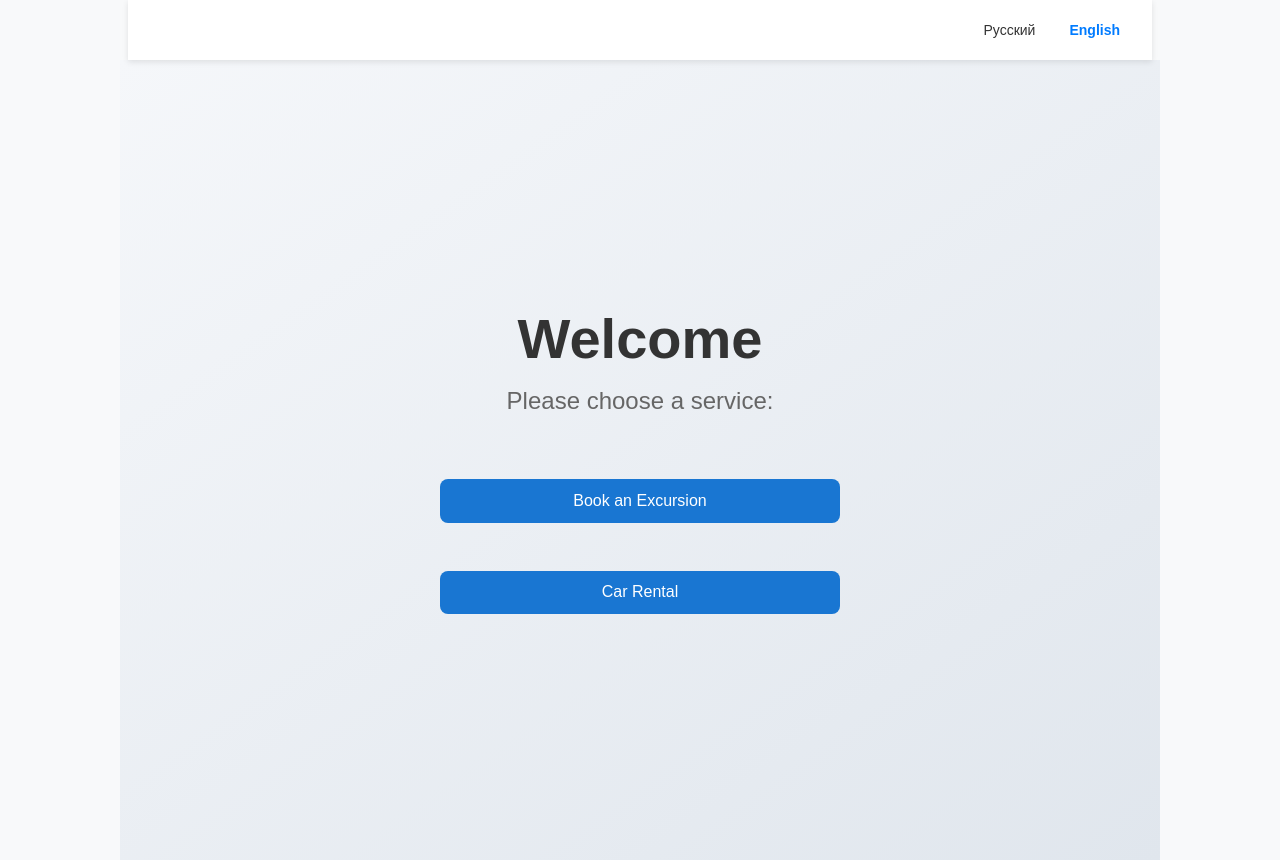
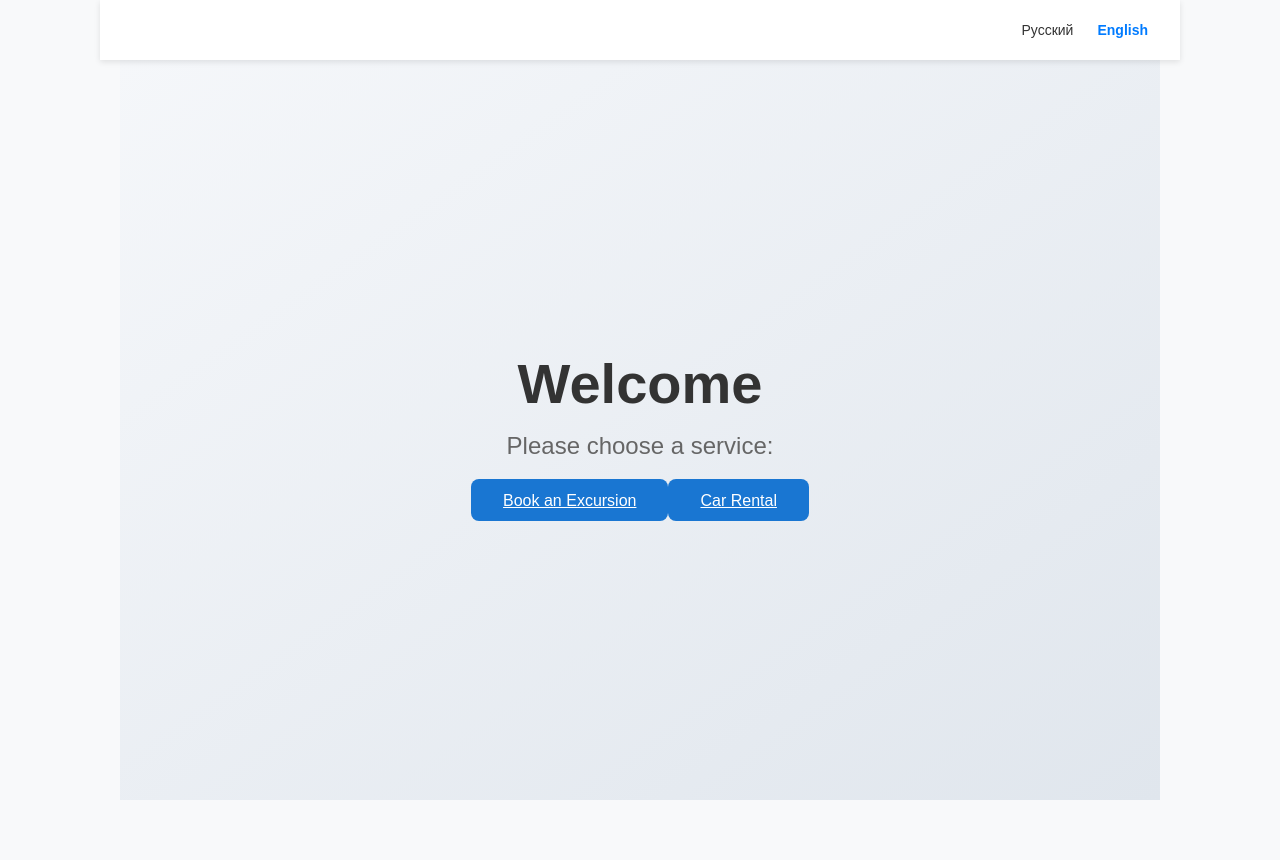
Before and after one commit to kuanysh-bk/kuks-booking, a React (Vite) app: page / in a window 1280 px wide. After the commit the page ends 800 px from the top, so only its background shows below. Built offline with nearby package versions, Linux system fonts and the light colour scheme.

Commit message:
fix header

```diff
--- a/src/App.css
+++ b/src/App.css
@@ -1,33 +1,14 @@
+/* Контейнер с центральной колонкой */
 .container {
-  max-width: 1080px;
-  margin: 0 auto;
+  max-width: 1080px;     /* единая фикс-макс ширина */
+  margin: 0 auto;        /* центрирование */
   padding: 0 20px;
   box-sizing: border-box;
 }
 
-/* Основной контент */
+/* Шапка высотой 60px, отодвигаем контент вниз */
 main {
-  flex: 1;
-  display: flex;
-  flex-direction: column;
-  justify-content: center;
-  align-items: center;
+  padding-top: 60px;     /* вместо flex-центрирования */
+  width: 100%;
+  box-sizing: border-box;
 }
-
-/* Стилизация кнопок, имитирующая дизайн целевого сайта */
-.button {
-  margin: 20px;
-  padding: 20px 60px;
-  font-size: 24px;
-  border: 2px solid #007BFF;
-  background: rgba(255, 255, 255, 0.8);
-  color: #007BFF;
-  border-radius: 30px;
-  cursor: pointer;
-  transition: background 0.3s, color 0.3s;
-}
-
-.button:hover {
-  background: #007BFF;
-  color: #fff;
-}
--- a/src/components/Header.css
+++ b/src/components/Header.css
@@ -1,31 +1,17 @@
-/* Header container */
 .header {
-  position: relative;
-  top: 0;
-  left: 0;
-  right: 0;
-  max-width: 1024px;
+  position: fixed;
+  top: 0; left: 0; right: 0;
+  max-width: 1080px;     /* совпадает с .container */
   margin: 0 auto;
   height: 60px;
-  background: white;
-  padding: 0 20px;
   display: flex;
   align-items: center;
   justify-content: space-between;
-  box-shadow: 0 2px 6px rgba(0, 0, 0, 0.1);
+  padding: 0 20px;
+  background: #fff;
+  box-shadow: 0 2px 6px rgba(0,0,0,0.1);
   z-index: 1000;
-  box-sizing: border-box;
 }
-
-/* Grouping header-left and language-selector for consistent gap */
-.header-left,
-.language-selector {
-  display: flex;
-  align-items: center;
-  gap: 10px;
-}
-
-/* Unified button style for Home and language switch */
 .language-selector button,
 .home-button {
   background: none;
@@ -35,23 +21,16 @@
   font-weight: 500;
   color: #333;
   padding: 6px 12px;
-  transition: color 0.3s ease, transform 0.2s ease;
+  transition: color 0.3s, transform 0.2s;
   box-sizing: border-box;
 }
-
 .language-selector button:hover,
 .home-button:hover {
   color: #007BFF;
   transform: scale(1.05);
 }
-
 .language-selector button.active,
 .home-button.active {
   font-weight: bold;
   color: #007BFF;
 }
-
-/* Logo styling if present */
-.logo {
-  height: 40px;
-}
--- a/src/pages/Home.css
+++ b/src/pages/Home.css
@@ -1,17 +1,16 @@
 /* Общий контейнер */
 .home-wrapper {
+  width: 100%;           /* займёт всю ширину .container */
+  min-height: calc(100vh - 60px); /* вычитаем header */
   display: flex;
   flex-direction: column;
-  justify-content: center;
+  justify-content: center; /* только Home-контент по вертикали */
   align-items: center;
-  padding: 2rem;
-  min-height: 100vh;
-  width: 100%;
+  padding: 20px 0;
   box-sizing: border-box;
   background: linear-gradient(145deg, #f5f7fa, #e0e6ed);
 }
 
-/* Контент главной страницы */
 .home-content {
   text-align: center;
   max-width: 800px;
@@ -32,26 +31,20 @@
 }
 
 /* Кнопки */
-.home-buttons {
+.home-wrapper {
+  width: 100%;           /* займёт всю ширину .container */
+  min-height: calc(100vh - 60px); /* вычитаем header */
   display: flex;
   flex-direction: column;
-  gap: 1rem;
+  justify-content: center; /* только Home-контент по вертикали */
   align-items: center;
+  padding: 20px 0;
+  box-sizing: border-box;
+  background: linear-gradient(145deg, #f5f7fa, #e0e6ed);
 }
 
-.home-button {
-  padding: 1rem 2rem;
-  font-size: 1.1rem;
-  background-color: #007bff;
-  color: white;
-  border: none;
-  border-radius: 10px;
-  text-decoration: none;
-  transition: background-color 0.3s ease;
-  width: clamp(200px, 80%, 400px);
+.home-content {
   text-align: center;
+  max-width: 800px;
+  width: 100%;
 }
-
-.home-button:hover {
-  background-color: #0056b3;
-}
```
